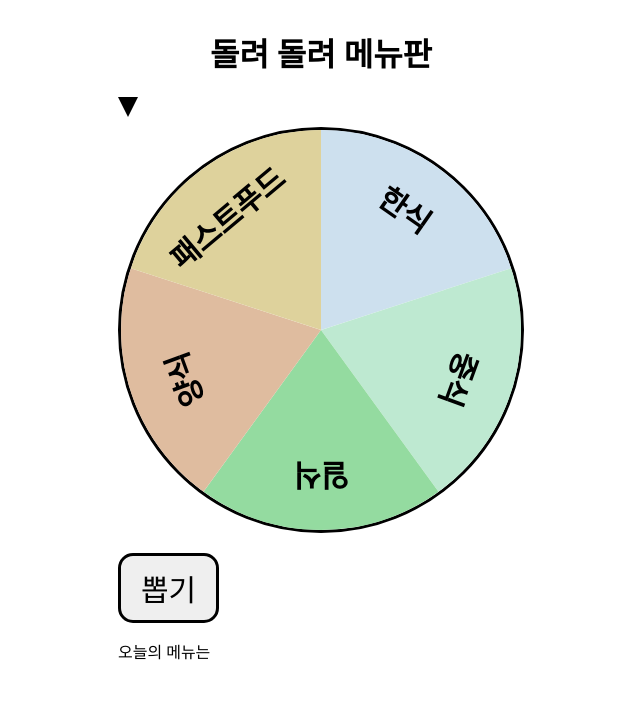
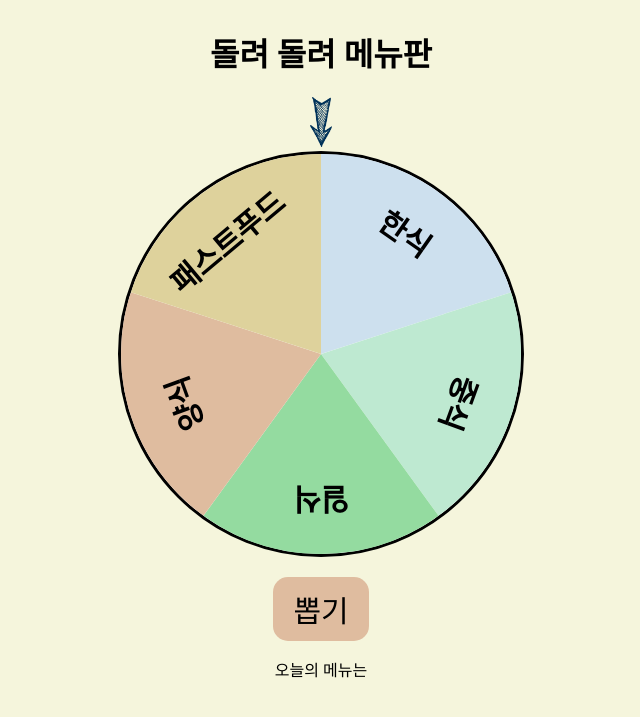
Before and after one commit to hildakim/food_roulette, a Django app: page / in a window 1280 px wide. Shown: the top 717 px of the page, without its empty margins (319-959 px from the left). Run offline with Django 3.2, Linux system fonts and the light colour scheme; some libraries are stand-ins or nearby versions.

Commit message:
레이아웃 수정

```diff
--- a/roulette/templates/roulette.html
+++ b/roulette/templates/roulette.html
@@ -13,23 +13,16 @@
     body {
       display: flex;
       justify-content: center;
+      background-color:beige;
     }
 
-    main > div{
+    main{
       display: flex;
       flex-direction: column;
       max-width: 60%;
-      justify-content: center;
     }
 
-    .arrow {
-      width: 0;
-      height: 0;
-      border-left: 10px solid transparent;
-      border-right: 10px solid transparent;
-      border-top: 20px solid #000;
-      margin-bottom: 10px;
-    }
+
 
     .fill {
       position: absolute;
@@ -119,20 +112,25 @@
       font-size: 30px;
       border-radius: 15px;
       padding: 10px 20px;
-      border: 3px solid black;
+      border: 0px;
+      background-color: #DFBC9F;
       cursor: pointer;
     }
   </style>
 </head>
 <body>
   <div class="main">
-    <div style="display:flex; justify-content:center">
-      <h1>돌려 돌려 메뉴판</h1>
+    <div class="banner" style="display:flex; flex-direction:column; text-align:center;">
+      <div>
+        <h1>돌려 돌려 메뉴판</h1>
+      </div>
+      <div>
+        <img src="../static/img/arrow.png" style="height: 50px;">
+      </div>
     </div>
-    <div class="arrow" ></div>
 
     <!--룰렛-->
-    <div class="container">
+    <div class="container" style="display:flex; flex-direction:column;">
       <div class="roulette">
         <div class="fill fill_1"></div>
         <div class="fill fill_2"></div>
@@ -146,10 +144,10 @@
         <div class="content content_4">양식</div>
         <div class="content content_5">패스트푸드</div>
       </div>
-      <div>
+      <div style="display: flex; justify-content:space-around;">
         <button class="trigger">뽑기</button>
       </div>
-      <div>
+      <div style="display: flex; justify-content:space-around;">
         <p>오늘의 메뉴는 <a href="#" class="link"><span id="menu"></span></a></p>
       </div>
     </div>
@@ -182,6 +180,7 @@
         {transform:'rotate(0deg)'},
         {transform:`rotate(${totalDeg}deg)`}
       ];
+
       roulette.animate(loopAnimation,loopAnimationOptions);
       document.getElementById('menu').innerHTML=resultMenu;
       $('.link').attr('href',url.replace('123',parseInt(selectedIdx)));
```
Also changed, not shown: roulette/static/css/map.css (+2 -5 lines), roulette/templates/chinese_roulette.html (+10 -14 lines), roulette/templates/fastfood_roulette.html (+13 -7 lines), roulette/templates/japanese_roulette.html (+11 -15 lines), roulette/templates/korean_roulette.html (+9 -14 lines), roulette/templates/map.html (+5 -3 lines), roulette/templates/western_roulette.html (+9 -5 lines), roulette/static/img/arrow.png (added).
